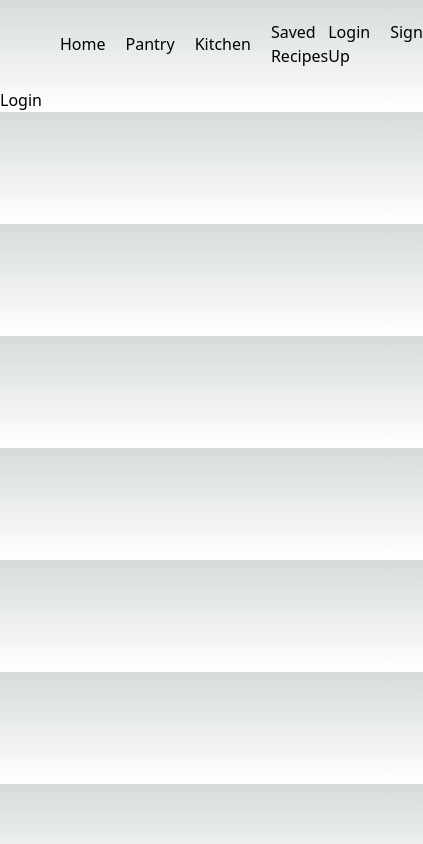
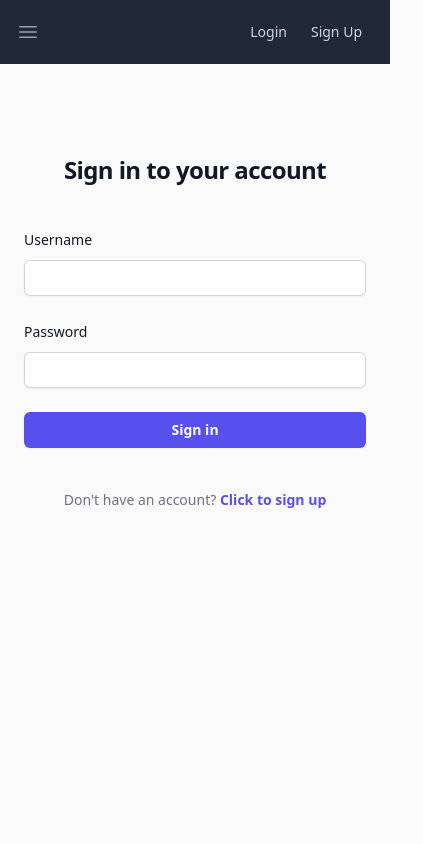
Before and after one commit to monysary/i-m-hungry-recipe-app, a Next.js app: page /login in a window 390 px wide. Shown: the whole page, 423 px wide, since content can reach past the window. Built offline with nearby package versions, Linux system fonts and the light colour scheme.

Commit message:
updated styling of navbar with mobile responsiveness

```diff
--- a/package.json
+++ b/package.json
@@ -13,6 +13,8 @@
     "axios": "^1.3.6",
     "bcrypt": "^5.1.0",
     "dotenv": "^16.0.3",
+    "flowbite": "^1.6.5",
+    "flowbite-react": "^0.4.4",
     "jsonwebtoken": "^9.0.0",
     "mysql2": "^3.2.4",
     "next": "13.3.1",
--- a/src/auth/auth.js
+++ b/src/auth/auth.js
@@ -1,16 +1,6 @@
 const jwt = require('jsonwebtoken');
 
 module.exports = {
-    verifyToken: (token) => {
-        try {
-            const decoded = jwt.verify(token, process.env.SECRET, { maxAge: process.env.EXPIRE })
-            return decoded
-        } catch (err) {
-            console.log('Invalid token');
-            return err
-        }
-
-    },
     signToken: ({ id, username, email, password }) => {
         const payload = { id, username, email, password }
         return jwt.sign(payload, process.env.SECRET, { expiresIn: process.env.EXPIRE })
--- a/src/components/navbar.js
+++ b/src/components/navbar.js
@@ -1,19 +1,58 @@
 import Link from "next/link";
+import { useState } from "react";
 
 function Navbar() {
+    const [hideMenu, setHideMenu] = useState(true)
+
+    const handleHideMenu = () => {
+        setHideMenu((prev) => !prev)
+    }
+
     return (
-        <div className="flex justify-between py-5 px-10">
-            <div className="flex justify-center items-center">
-                <Link href='/' className="ml-5" >Home</Link>
-                <Link href='/pantry' className="ml-5" >Pantry</Link>
-                <Link href='/kitchen' className="ml-5" >Kitchen</Link>
-                <Link href='/savedRecipes' className="ml-5" >Saved Recipes</Link>
+        <nav className="bg-gray-800">
+            <div className="mx-auto max-w-7xl px-2 sm:px-6 lg:px-8">
+                <div className="relative flex h-16 items-center justify-between">
+                    <div className="inset-y-0 left-0 flex items-center md:hidden">
+                        {/* <!-- Mobile menu button--> */}
+                        <button type="button"
+                            className="inline-flex items-center justify-center rounded-md p-2 text-gray-400 hover:bg-gray-700 hover:text-white focus:outline-none focus:ring-2 focus:ring-inset focus:ring-white"
+                            onClick={handleHideMenu}
+                        >
+                            {/* <!--Icon when menu is closed. Menu open: "hidden", Menu closed: "block"--> */}
+                            <svg className={hideMenu ? "block h-6 w-6" : 'hidden h-6 w-6'} viewBox="0 0 24 24" stroke-width="1.5" stroke="currentColor">
+                                <path stroke-linecap="round" stroke-linejoin="round" d="M3.75 6.75h16.5M3.75 12h16.5m-16.5 5.25h16.5" />
+                            </svg>
+                            {/* <!--Icon when menu is open. Menu open: "block", Menu closed: "hidden"--> */}
+                            <svg className={hideMenu ? "hidden h-6 w-6" : 'block h-6 w-6'} viewBox="0 0 24 24" stroke-width="1.5" stroke="currentColor">
+                                <path stroke-linecap="round" stroke-linejoin="round" d="M6 18L18 6M6 6l12 12" />
+                            </svg>
+                        </button>
+                    </div>
+                    <div className="md:flex flex-1 items-center justify-center md:items-stretch md:justify-start hidden">
+                        <Link href='/' className="text-gray-300 hover:bg-gray-700 hover:text-white rounded-md px-3 py-2 text-sm font-medium">Homes</Link>
+                        <Link href='/pantry' className="text-gray-300 hover:bg-gray-700 hover:text-white rounded-md px-3 py-2 text-sm font-medium">Pantry</Link>
+                        <Link href='/kitchen' className="text-gray-300 hover:bg-gray-700 hover:text-white rounded-md px-3 py-2 text-sm font-medium">Kitchen</Link>
+                        <Link href='/savedRecipes' className="text-gray-300 hover:bg-gray-700 hover:text-white rounded-md px-3 py-2 text-sm font-medium">Saved Recipes</Link>
+                    </div>
+                    <div className="inset-y-0 right-0 flex items-center pr-2 sm:static sm:inset-auto sm:ml-6 sm:pr-0">
+                        <Link href='/login' className="text-gray-300 hover:bg-gray-700 hover:text-white rounded-md px-3 py-2 text-sm font-medium">Login</Link>
+                        <Link href='/signup' className="text-gray-300 hover:bg-gray-700 hover:text-white rounded-md px-3 py-2 text-sm font-medium">Sign Up</Link>
+                    </div>
+                </div>
             </div>
-            <div>
-                <Link href='/login' className="mr-5" >Login</Link>
-                <Link href='/signup' className="mr-5">Sign Up</Link>
+
+            {/* <!-- Mobile menu, show/hide based on menu state. --> */}
+            <div className={hideMenu ? 'hidden' : 'md:hidden'}>
+                <div className="space-y-1 px-2 pb-3 pt-2">
+                    {/* <!-- Current: "bg-gray-900 text-white", Default: "text-gray-300 hover:bg-gray-700 hover:text-white" --> */}
+                    <Link href="/" className="text-gray-300 hover:bg-gray-700 hover:text-white block rounded-md px-3 py-2 text-base font-medium">Home</Link>
+                    <Link href="/pantry" className="text-gray-300 hover:bg-gray-700 hover:text-white block rounded-md px-3 py-2 text-base font-medium">Pantry</Link>
+                    <Link href="/kitchen" className="text-gray-300 hover:bg-gray-700 hover:text-white block rounded-md px-3 py-2 text-base font-medium">Kitchen</Link>
+                    <Link href="/savedRecipes" className="text-gray-300 hover:bg-gray-700 hover:text-white block rounded-md px-3 py-2 text-base font-medium">Saved Recipes</Link>
+                </div>
             </div>
-        </div>
+        </nav>
+
     )
 }
 
--- a/src/db/config/connections.js
+++ b/src/db/config/connections.js
@@ -9,4 +9,4 @@ const sequelize = process.env.JAWSDB_URL
     port: 3306
   });
 
-module.exports = { sequelize, Sequelize };
+module.exports = sequelize;
--- a/src/db/model/user.js
+++ b/src/db/model/user.js
@@ -1,5 +1,5 @@
 const { Model, DataTypes } = require('sequelize');
-const sequelize = require('../config/connections').sequelize;
+const sequelize = require('../config/connections');
 const bcrypt = require('bcrypt');
 
 class User extends Model {
--- a/src/pages/api/user/checktoken.js
+++ /dev/null
@@ -1,10 +0,0 @@
-const { verifyToken } = require('../../../auth/auth')
-
-export default function handler(req, res) {
-    if (req.method === 'POST') {
-        const verified = verifyToken(req.body.token)
-        res.status(200).json(verified)
-    } else {
-        res.status(400).json({ message: 'Invalid request' })
-    }
-}
--- a/src/pages/login.js
+++ b/src/pages/login.js
@@ -1,8 +1,62 @@
+import { useState } from "react";
+
 function Login() {
+    const [loginForm, setLoginForm] = useState({
+        username: '',
+        password: ''
+    })
+
+    const handleInputChange = ({ target: { name, value } }) => {
+        setLoginForm({ ...loginForm, [name]: value })
+    }
+
     return (
-        <>
-            <div>Login</div>
-        </>
+        <div className="flex min-h-full flex-col justify-center px-6 py-12 lg:px-8">
+            <div className="sm:mx-auto sm:w-full sm:max-w-sm">
+                <h2 className="mt-10 text-center text-2xl font-bold leading-9 tracking-tight text-gray-900">Sign in to your account</h2>
+            </div>
+
+            <div className="mt-10 sm:mx-auto sm:w-full sm:max-w-sm">
+                <form className="space-y-6">
+                    <div>
+                        <label for="email" className="block text-sm font-medium leading-6 text-gray-900">Username</label>
+                        <div className="mt-2">
+                            <input
+                                name="username"
+                                type="email"
+                                required
+                                className="block w-full rounded-md border-0 p-1.5 text-gray-900 shadow-sm ring-1 ring-inset ring-gray-300 placeholder:text-gray-400 focus:ring-2 focus:ring-inset focus:ring-indigo-600 sm:text-sm sm:leading-6"
+                                value={loginForm.username}
+                                onChange={handleInputChange}
+                            />
+                        </div>
+                    </div>
+
+                    <div>
+                        <label for="password" className="block text-sm font-medium leading-6 text-gray-900">Password</label>
+                        <div className="mt-2">
+                            <input
+                                name="password"
+                                type="password"
+                                required
+                                className="block w-full rounded-md border-0 p-1.5 text-gray-900 shadow-sm ring-1 ring-inset ring-gray-300 placeholder:text-gray-400 focus:ring-2 focus:ring-inset focus:ring-indigo-600 sm:text-sm sm:leading-6"
+                                value={loginForm.password}
+                                onChange={handleInputChange}
+                            />
+                        </div>
+                    </div>
+
+                    <div>
+                        <button type="submit" className="flex w-full justify-center rounded-md bg-indigo-600 px-3 py-1.5 text-sm font-semibold leading-6 text-white shadow-sm hover:bg-indigo-500 focus-visible:outline focus-visible:outline-2 focus-visible:outline-offset-2 focus-visible:outline-indigo-600">Sign in</button>
+                    </div>
+                </form>
+
+                <p className="mt-10 text-center text-sm text-gray-500">
+                    Don't have an account?
+                    <a href="#" className="font-semibold leading-6 text-indigo-600 hover:text-indigo-500"> Click to sign up</a>
+                </p>
+            </div>
+        </div>
     )
 }
 
--- a/src/styles/globals.css
+++ b/src/styles/globals.css
@@ -18,10 +18,5 @@
 
 body {
   color: rgb(var(--foreground-rgb));
-  background: linear-gradient(
-      to bottom,
-      transparent,
-      rgb(var(--background-end-rgb))
-    )
-    rgb(var(--background-start-rgb));
+  background-color: #fafafa;
 }
--- a/tailwind.config.js
+++ b/tailwind.config.js
@@ -4,6 +4,8 @@ module.exports = {
     './src/pages/**/*.{js,ts,jsx,tsx,mdx}',
     './src/components/**/*.{js,ts,jsx,tsx,mdx}',
     './src/app/**/*.{js,ts,jsx,tsx,mdx}',
+    "./node_modules/flowbite-react/**/*.js",
+    "./public/**/*.html",
   ],
   theme: {
     extend: {
@@ -19,13 +21,8 @@ module.exports = {
       lg: '976px',
       xl: '1440px',
     },
-    colors: {
-      green: '#338309',
-      lime: '#C9D46C',
-      orange: '#E48716',
-      yellow: '#FAAB01',
-      pink: '#DFBCB2',
-    }
   },
-  plugins: [],
+  plugins: [
+    require("flowbite/plugin"),
+  ],
 }
```
Also changed, not shown: 1 other file (tests, documents, lock files or other folders).
